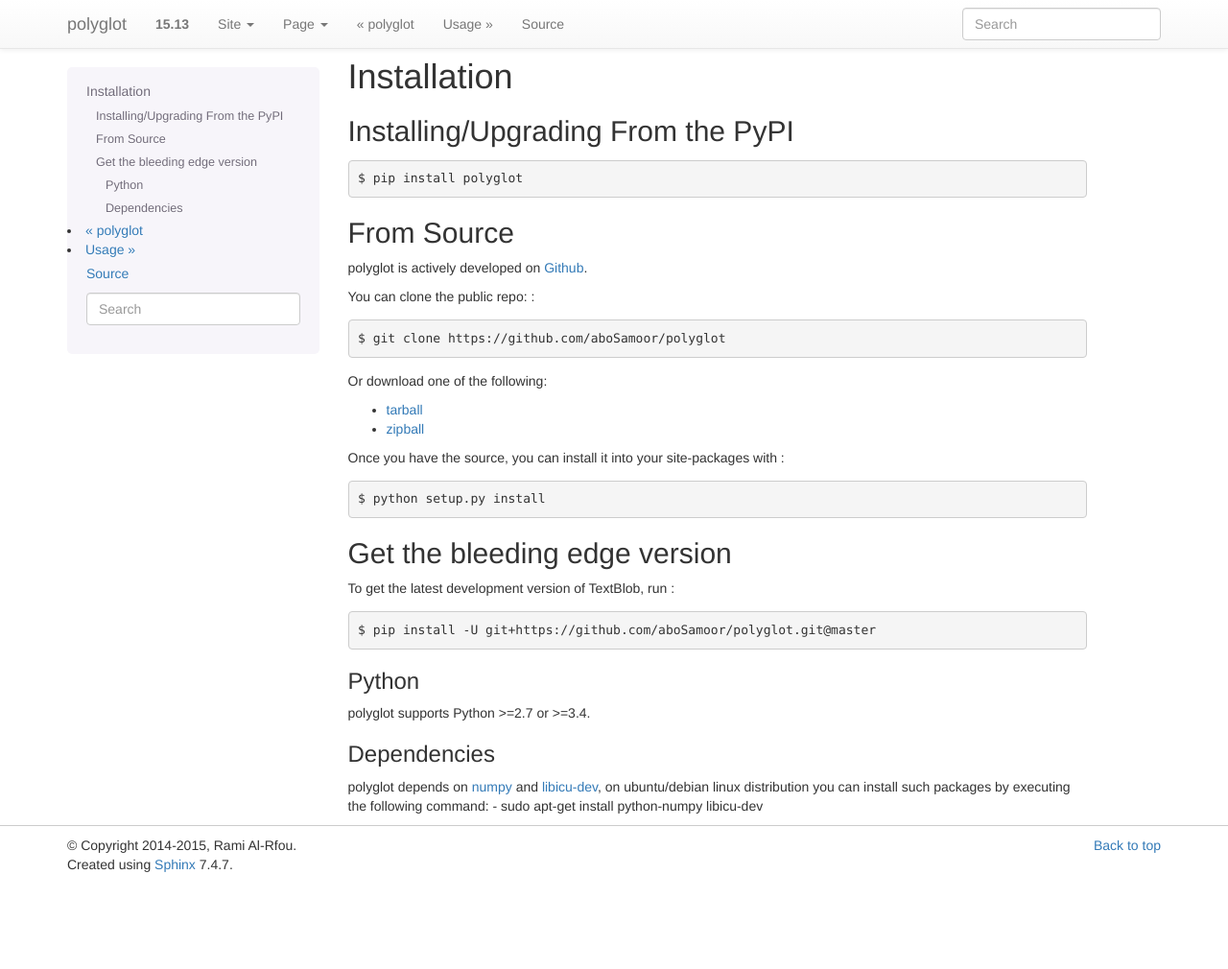
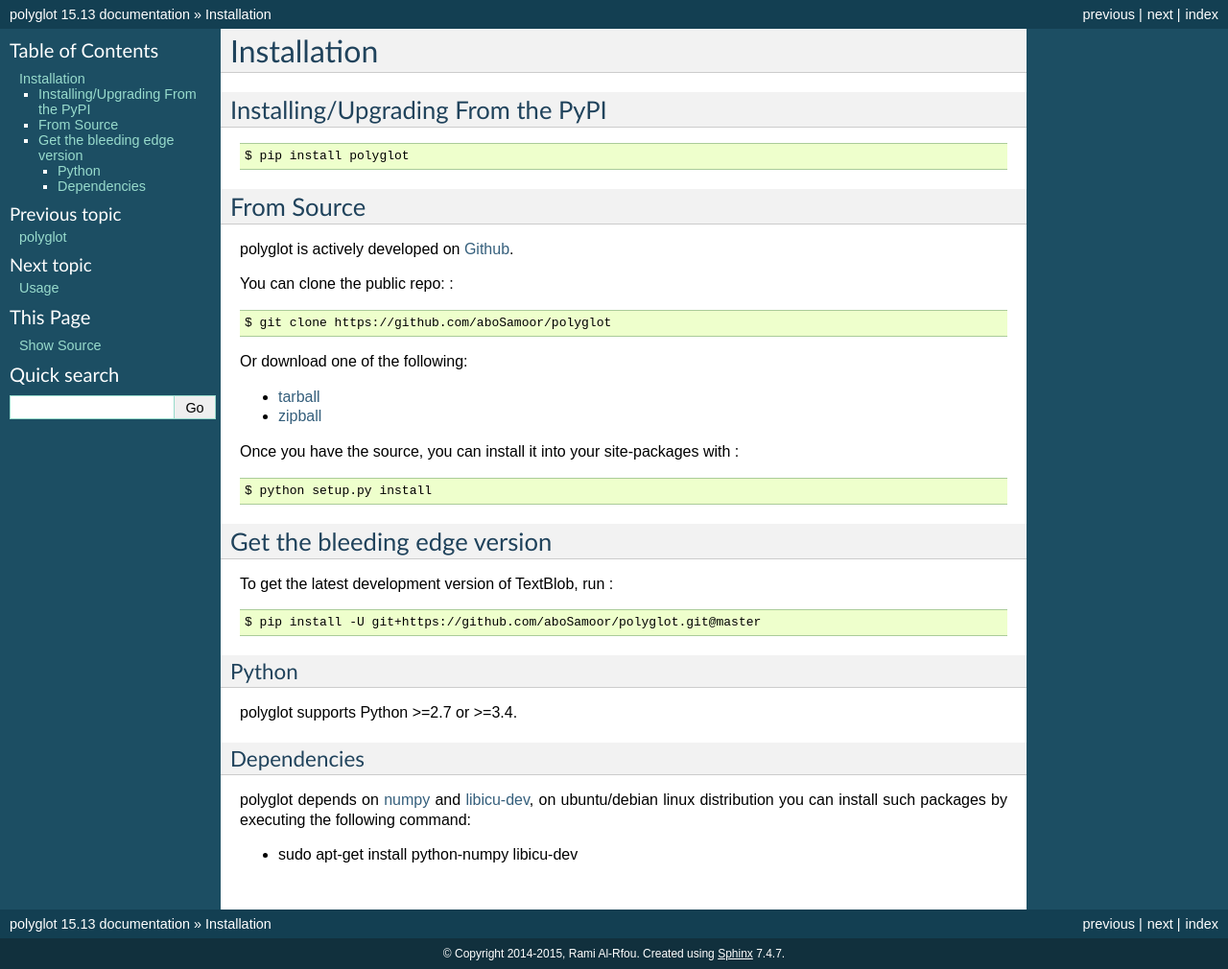
Before and after one commit to aboSamoor/polyglot, a Sphinx documentation site: the page built from docs/Installation.rst, in a window 1280 px wide and 1010 px high. Shown: the whole window at 96% size. Built offline with Sphinx 7.4.7, drawn with Linux system fonts in a browser that asks for light colours; formulas are drawn with MathJax 3; pages that are not in the unit, such as notebooks, are missing from menus.

```diff
--- a/docs/Installation.rst
+++ b/docs/Installation.rst
@@ -53,5 +53,6 @@
 polyglot depends on `numpy <http://www.numpy.org/>`__ and
 `libicu-dev <https://packages.debian.org/sid/libicu-dev>`__, on
 ubuntu/debian linux distribution you can install such packages by
-executing the following command: - sudo apt-get install python-numpy
-libicu-dev
+executing the following command:
+
+-  sudo apt-get install python-numpy libicu-dev
--- a/docs/conf.py
+++ b/docs/conf.py
@@ -15,8 +15,9 @@
 
 import sys
 import os
-import sphinx_bootstrap_theme
-
+#import sphinx_bootstrap_theme
+#import klink
+#import alabaster
 
 # Solution to RTD problem suggested by
 # http://blog.rtwilson.com/how-to-make-your-sphinx-documentation-compile-with-readthedocs-when-youre-using-numpy-and-scipy/
@@ -154,9 +155,16 @@
 # The theme to use for HTML and HTML Help pages.  See the documentation for
 # a list of builtin themes.
 
-#html_theme = 'default'
-html_theme = 'bootstrap'
-html_theme_path = sphinx_bootstrap_theme.get_html_theme_path()
+html_theme = 'default'
+
+#html_theme = 'klink'
+#html_theme_path = [klink.get_html_theme_path()]
+
+#html_theme = 'bootstrap'
+#html_theme_path = sphinx_bootstrap_theme.get_html_theme_path()
+
+#html_theme = 'alabaster'
+#html_theme_path = [alabaster.get_path()]
 
 # Theme options are theme-specific and customize the look and feel of a
 # theme further.  For a list of options available for each theme, see the
--- a/rtd_requirements.txt
+++ b/rtd_requirements.txt
@@ -5,3 +5,4 @@
 sphinxcontrib-napoleon>=0.2.8
 mock>=1.0.1
 sphinx-bootstrap-theme>=0.4.5
+alabaster>=0.7.1
```
Also changed, not shown: docs/NamedEntityRecognition.rst (+8 -9 lines), 2 other files.
